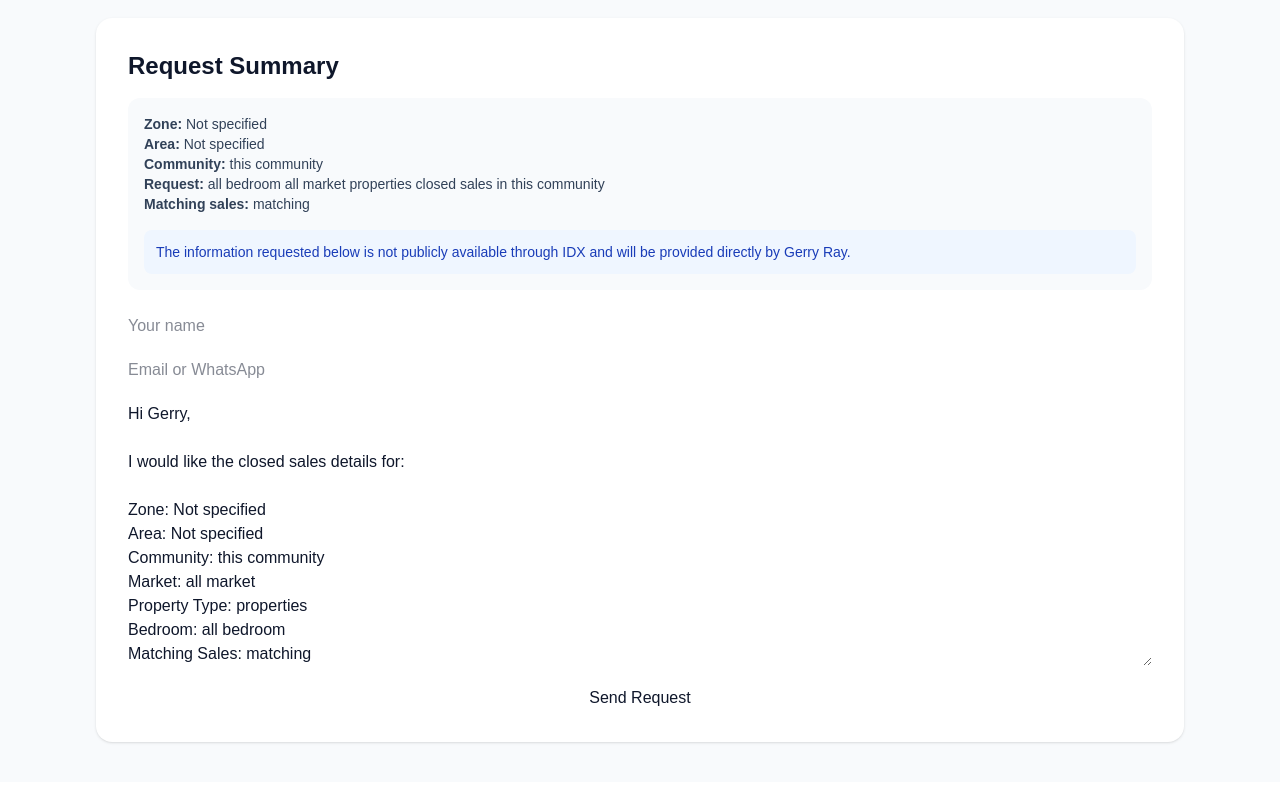
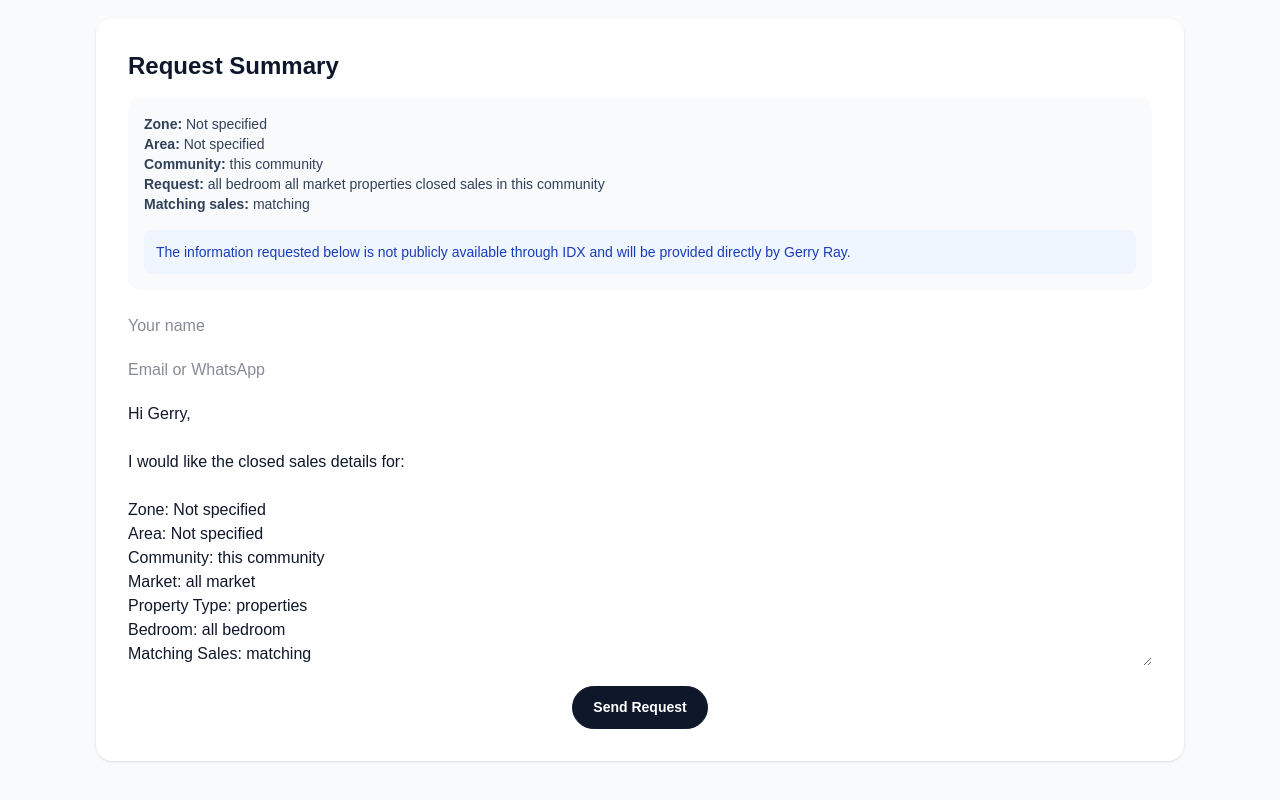
Before and after one commit to grdino/searchpv, a Next.js app: page /contact in a window 1280 px wide. Shown: the part 320-1120 px from the top of the page. Built offline with nearby package versions, Linux system fonts and the light colour scheme.

Commit message:
Fix button in form

```diff
--- a/src/app/contact/ContactForm.tsx
+++ b/src/app/contact/ContactForm.tsx
@@ -72,6 +72,17 @@ export default function ContactForm({
       <button
         type="submit"
         disabled={sending}
+        style={{
+          alignSelf: "center",
+          background: "#0f172a",
+          color: "#fff",
+          border: "1px solid #0f172a",
+          borderRadius: "9999px",
+          padding: "10px 20px",
+          fontSize: "14px",
+          fontWeight: 600,
+          cursor: sending ? "default" : "pointer",
+        }}
       >
         {sending ? "Sending..." : "Send Request"}
       </button>
```
